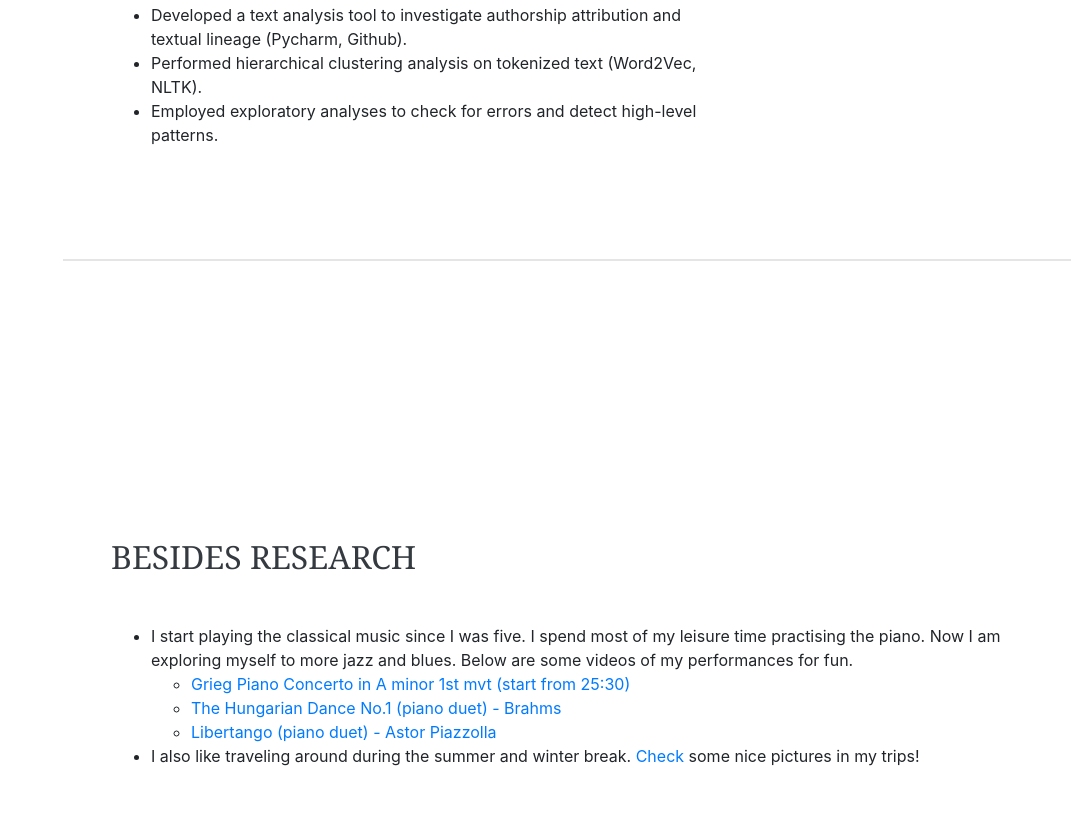
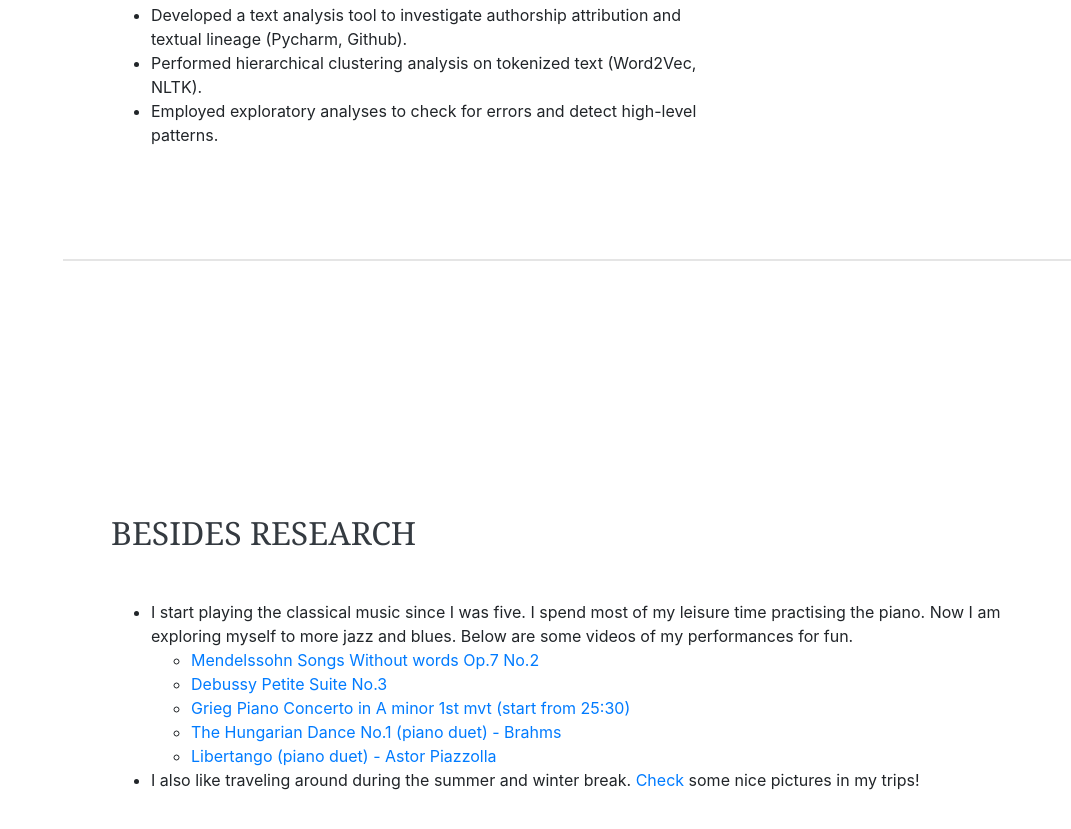
Before and after one commit to xliu-522/xinruwebspace, a website with bundled scripts: page index.html in a window 1280 px wide. Shown: the part 3529-4358 px from the top of the page, without its empty margins (209-1280 px from the left). Built offline with nearby package versions, Linux system fonts and the light colour scheme; a web font is replaced by a local one.

Commit message:
Update index.html

```diff
--- a/index.html
+++ b/index.html
@@ -255,6 +255,8 @@
                 I start playing the classical music since I was five. I spend most of my leisure time practising
                 the piano. Now I am exploring myself to more jazz and blues. Below are some videos of my performances for fun.
                 <ul>
+                  <li><a href="https://www.youtube.com/watch?v=9Q8Bnkn--vk">Mendelssohn Songs Without words Op.7 No.2</a></li>
+                  <li><a href="https://www.youtube.com/watch?v=oBhFpaItbf0">Debussy Petite Suite No.3</a></li>
                   <li><a href="https://www.youtube.com/embed/oJ3tgvbHmj4">Grieg Piano Concerto in A minor 1st mvt (start from 25:30)</a></li>
                   <li><a href="https://www.youtube.com/embed/PgCJmIDZ1wY">The Hungarian Dance No.1 (piano duet) - Brahms</a></li>
                   <li><a href="https://www.youtube.com/embed/CCs_o7R0S5U">Libertango (piano duet) - Astor Piazzolla</a></li>
```
